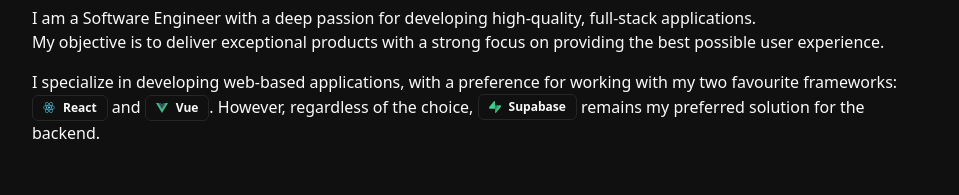
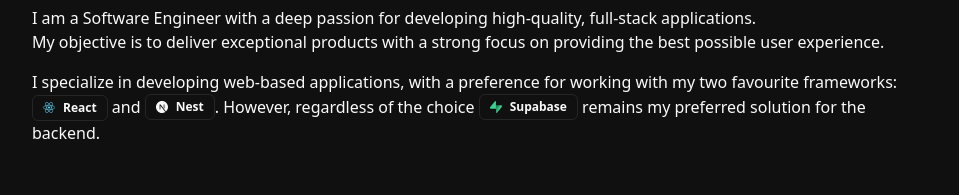
Before and after one commit to thefstalphabet/portfolio-v4, a React (Vite) app: page / in a window 1280 px wide. Shown: the part 278-473 px from the top of the page, without its empty margins (160-1119 px from the left). Built offline with nearby package versions, Linux system fonts and the light colour scheme.

Commit message:
update: change vue to nest in bio

```diff
--- a/src/components/bio.tsx
+++ b/src/components/bio.tsx
@@ -1,9 +1,12 @@
 import { Badge } from "./ui/badge";
 import reactLogo from "../assets/logos/react.svg";
-import vueLogo from "../assets/logos/vue.svg";
 import supabaseLogo from "../assets/logos/supabase.svg";
+import { useEffect } from "react";
+import { SiNextdotjs } from "react-icons/si";
 
 export default function Bio() {
+  useEffect(() => {}, []);
+
   return (
     <div className="grid gap-10">
       <header>
@@ -30,9 +33,10 @@ export default function Bio() {
           </Badge>{" "}
           and{" "}
           <Badge variant="outline">
-            <img className="w-3 mr-2" src={vueLogo} alt="vue logo" />
-            Vue
-          </Badge>. However, regardless of the choice,{" "}
+            <SiNextdotjs className="w-3 mr-2" />
+            Nest
+          </Badge>
+          . However, regardless of the choice{" "}
           <Badge variant="outline">
             <img className="w-3 mr-2" src={supabaseLogo} alt="supabase logo" />
             Supabase
```
